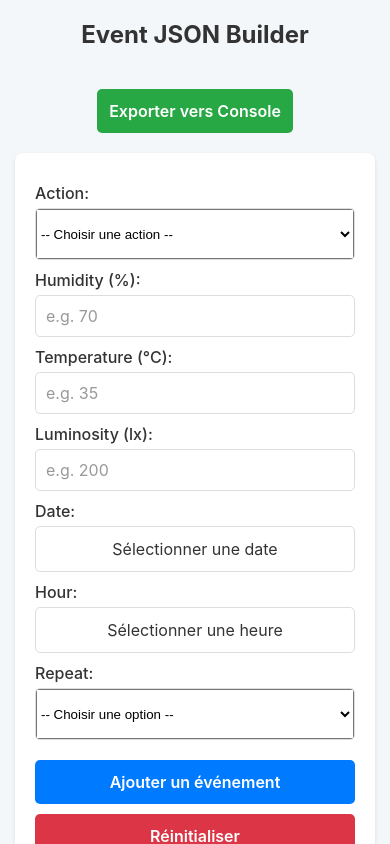
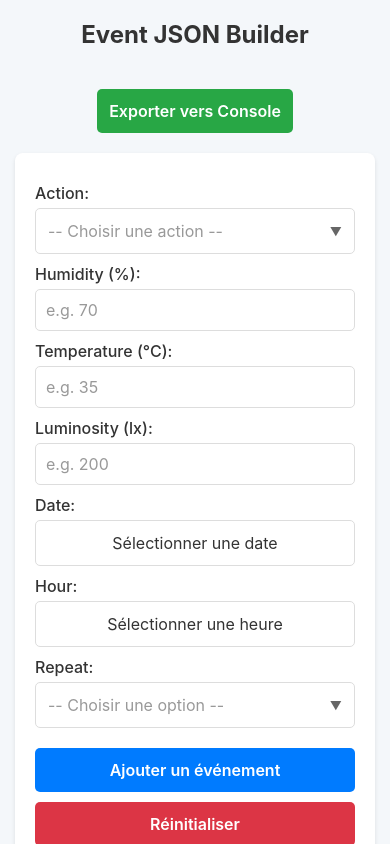
Before and after one commit to gatiengnv/ConnectedFinger, a React Native app: screen / in a window 390 px wide. Built offline with nearby package versions, Linux system fonts and the light colour scheme.

Commit message:
Add selector for date and hour

```diff
--- a/App.tsx
+++ b/App.tsx
@@ -15,8 +15,8 @@ import {
   StyleSheet,
   Alert,
   Platform,
+  Modal,
 } from 'react-native';
-import { Picker } from '@react-native-picker/picker';
 import AsyncStorage from '@react-native-async-storage/async-storage';
 import DateTimePicker from '@react-native-community/datetimepicker';
 import {
@@ -69,7 +69,24 @@ function AppContent() {
   const [selectedDate, setSelectedDate] = useState(new Date());
   const [selectedTime, setSelectedTime] = useState(new Date());
 
+  // États pour les modals de sélection
+  const [showActionModal, setShowActionModal] = useState(false);
+  const [showRepeatModal, setShowRepeatModal] = useState(false);
+
   const days = ['Mo', 'Tu', 'We', 'Th', 'Fr', 'Sa', 'Su'];
+
+  const actionOptions = [
+    { value: '', label: '-- Choisir une action --' },
+    { value: 'click', label: 'Click' },
+    { value: 'double_click', label: 'Double Click' },
+  ];
+
+  const repeatOptions = [
+    { value: '', label: '-- Choisir une option --' },
+    { value: 'always', label: 'Always' },
+    { value: 'never', label: 'Never' },
+    { value: 'days', label: 'Custom Days' },
+  ];
 
   // Charger les événements au démarrage
   useEffect(() => {
@@ -269,19 +286,15 @@ function AppContent() {
         {/* Formulaire */}
         <View style={styles.form}>
           <Text style={styles.label}>Action:</Text>
-          <View style={styles.pickerWrapper}>
-            <Picker
-              selectedValue={action}
-              onValueChange={setAction}
-              style={styles.picker}
-              itemStyle={styles.pickerItem}
-            >
-              <Picker.Item label="-- Choisir une action --" value="" />
-              <Picker.Item label="Click" value="click" />
-              <Picker.Item label="Double Click" value="double_click" />
-            </Picker>
-          </View>
-          {action && <Text style={styles.selectedValue}>Sélectionné: {action}</Text>}
+          <TouchableOpacity
+            style={styles.selectButton}
+            onPress={() => setShowActionModal(true)}
+          >
+            <Text style={[styles.selectButtonText, !action && styles.selectPlaceholder]}>
+              {action ? actionOptions.find(opt => opt.value === action)?.label : '-- Choisir une action --'}
+            </Text>
+            <Text style={styles.selectArrow}>▼</Text>
+          </TouchableOpacity>
 
           <Text style={styles.label}>Humidity (%):</Text>
           <TextInput
@@ -351,23 +364,16 @@ function AppContent() {
           )}
 
           <Text style={styles.label}>Repeat:</Text>
-          <View style={styles.pickerWrapper}>
-            <Picker
-              selectedValue={repeat}
-              onValueChange={setRepeat}
-              style={styles.picker}
-              itemStyle={styles.pickerItem}
-              enabled={!date}
-            >
-              <Picker.Item label="-- Choisir une option --" value="" />
-              <Picker.Item label="Always" value="always" />
-              <Picker.Item label="Never" value="never" />
-              <Picker.Item label="Custom Days" value="days" />
-            </Picker>
-          </View>
-          {repeat && repeat !== 'days' && (
-            <Text style={styles.selectedValue}>Sélectionné: {repeat}</Text>
-          )}
+          <TouchableOpacity
+            style={styles.selectButton}
+            onPress={() => setShowRepeatModal(true)}
+            disabled={!!date}
+          >
+            <Text style={[styles.selectButtonText, !repeat && styles.selectPlaceholder, !!date && styles.selectDisabled]}>
+              {repeat ? repeatOptions.find(opt => opt.value === repeat)?.label : '-- Choisir une option --'}
+            </Text>
+            <Text style={[styles.selectArrow, !!date && styles.selectDisabled]}>▼</Text>
+          </TouchableOpacity>
 
           {repeat === 'days' && (
             <View style={styles.daysContainer}>
@@ -465,6 +471,97 @@ function AppContent() {
           )}
         </View>
       </ScrollView>
+
+      {/* Modal pour Action */}
+      <Modal
+        visible={showActionModal}
+        transparent={true}
+        animationType="fade"
+        onRequestClose={() => setShowActionModal(false)}
+      >
+        <TouchableOpacity
+          style={styles.modalOverlay}
+          activeOpacity={1}
+          onPress={() => setShowActionModal(false)}
+        >
+          <View style={styles.modalContent}>
+            <Text style={styles.modalTitle}>Choisir une action</Text>
+            {actionOptions.map((option) => (
+              <TouchableOpacity
+                key={option.value}
+                style={[
+                  styles.modalOption,
+                  action === option.value && styles.modalOptionSelected
+                ]}
+                onPress={() => {
+                  setAction(option.value);
+                  setShowActionModal(false);
+                }}
+              >
+                <Text style={[
+                  styles.modalOptionText,
+                  action === option.value && styles.modalOptionTextSelected
+                ]}>
+                  {option.label}
+                </Text>
+              </TouchableOpacity>
+            ))}
+            <TouchableOpacity
+              style={styles.modalCloseButton}
+              onPress={() => setShowActionModal(false)}
+            >
+              <Text style={styles.modalCloseText}>Fermer</Text>
+            </TouchableOpacity>
+          </View>
+        </TouchableOpacity>
+      </Modal>
+
+      {/* Modal pour Repeat */}
+      <Modal
+        visible={showRepeatModal}
+        transparent={true}
+        animationType="fade"
+        onRequestClose={() => setShowRepeatModal(false)}
+      >
+        <TouchableOpacity
+          style={styles.modalOverlay}
+          activeOpacity={1}
+          onPress={() => setShowRepeatModal(false)}
+        >
+          <View style={styles.modalContent}>
+            <Text style={styles.modalTitle}>Choisir une option de répétition</Text>
+            {repeatOptions.map((option) => (
+              <TouchableOpacity
+                key={option.value}
+                style={[
+                  styles.modalOption,
+                  repeat === option.value && styles.modalOptionSelected
+                ]}
+                onPress={() => {
+                  setRepeat(option.value);
+                  if (option.value !== 'days') {
+                    setSelectedDays([]);
+                  }
+                  setShowRepeatModal(false);
+                }}
+              >
+                <Text style={[
+                  styles.modalOptionText,
+                  repeat === option.value && styles.modalOptionTextSelected
+                ]}>
+                  {option.label}
+                </Text>
+              </TouchableOpacity>
+            ))}
+            <TouchableOpacity
+              style={styles.modalCloseButton}
+              onPress={() => setShowRepeatModal(false)}
+            >
+              <Text style={styles.modalCloseText}>Fermer</Text>
+            </TouchableOpacity>
+          </View>
+        </TouchableOpacity>
+      </Modal>
     </View>
   );
 }
@@ -523,26 +620,31 @@ const styles = StyleSheet.create({
     backgroundColor: '#fff',
     color: '#333',
   },
-  pickerWrapper: {
+  selectButton: {
     borderWidth: 1,
     borderColor: '#ddd',
     borderRadius: 5,
+    padding: 12,
     backgroundColor: '#fff',
-    overflow: 'hidden',
+    flexDirection: 'row',
+    justifyContent: 'space-between',
+    alignItems: 'center',
   },
-  picker: {
-    height: Platform.OS === 'ios' ? 150 : 50,
-    width: '100%',
+  selectButtonText: {
+    fontSize: 16,
+    color: '#333',
+    flex: 1,
   },
-  pickerItem: {
-    fontSize: 16,
-    height: 150,
+  selectPlaceholder: {
+    color: '#999',
   },
-  selectedValue: {
-    fontSize: 14,
-    color: '#007bff',
-    marginTop: 5,
-    fontWeight: '600',
+  selectDisabled: {
+    color: '#ccc',
+  },
+  selectArrow: {
+    fontSize: 12,
+    color: '#666',
+    marginLeft: 10,
   },
   dateButton: {
     borderWidth: 1,
@@ -680,6 +782,59 @@ const styles = StyleSheet.create({
     borderRadius: 5,
     marginLeft: 10,
   },
+  modalOverlay: {
+    flex: 1,
+    backgroundColor: 'rgba(0, 0, 0, 0.5)',
+    justifyContent: 'center',
+    alignItems: 'center',
+  },
+  modalContent: {
+    backgroundColor: 'white',
+    borderRadius: 10,
+    padding: 20,
+    width: '80%',
+    maxWidth: 400,
+    shadowColor: '#000',
+    shadowOffset: { width: 0, height: 2 },
+    shadowOpacity: 0.25,
+    shadowRadius: 4,
+    elevation: 5,
+  },
+  modalTitle: {
+    fontSize: 18,
+    fontWeight: 'bold',
+    marginBottom: 15,
+    color: '#333',
+    textAlign: 'center',
+  },
+  modalOption: {
+    padding: 15,
+    borderBottomWidth: 1,
+    borderBottomColor: '#eee',
+  },
+  modalOptionSelected: {
+    backgroundColor: '#e7f3ff',
+  },
+  modalOptionText: {
+    fontSize: 16,
+    color: '#333',
+  },
+  modalOptionTextSelected: {
+    color: '#007bff',
+    fontWeight: '600',
+  },
+  modalCloseButton: {
+    marginTop: 15,
+    padding: 12,
+    backgroundColor: '#6c757d',
+    borderRadius: 5,
+    alignItems: 'center',
+  },
+  modalCloseText: {
+    color: 'white',
+    fontWeight: '600',
+    fontSize: 16,
+  },
 });
 
 export default App;
```
